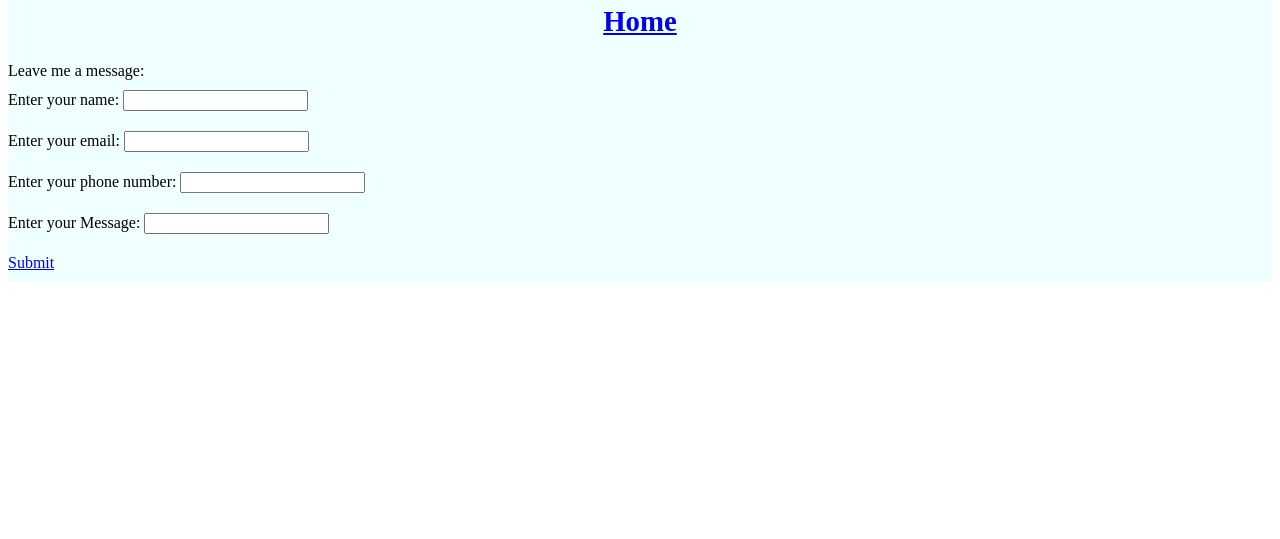
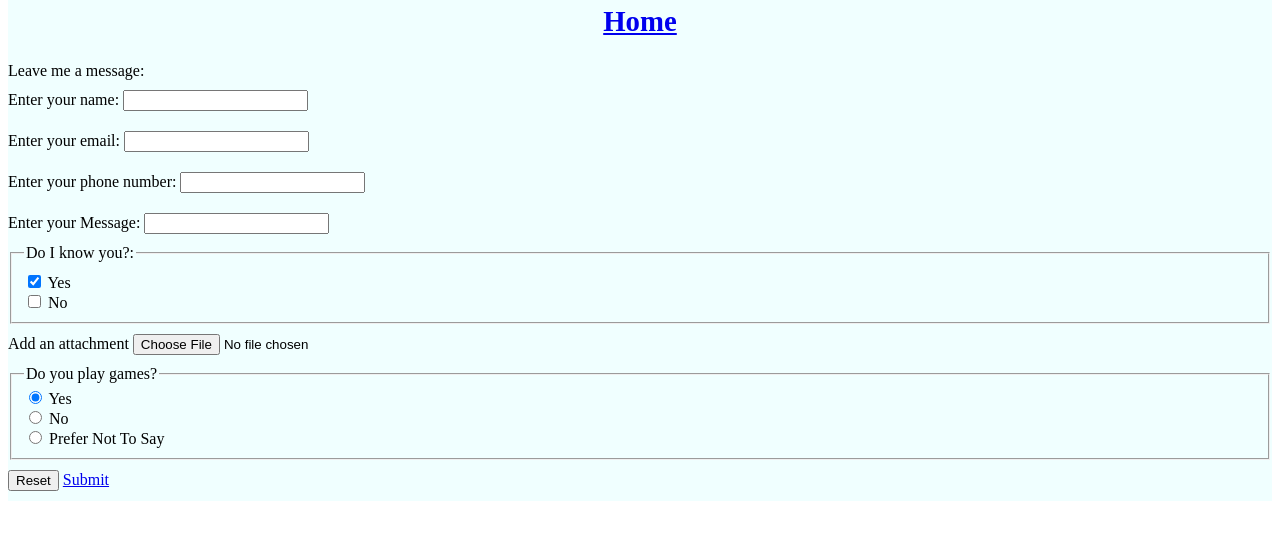
Before and after one commit to saultcollege-nasa201/lab-1-24w-kittytat, a plain HTML site: page docs/contact.html in a window 1280 px wide. Shown: the part 179-718 px from the top of the page. Drawn offline with Linux system fonts and the light colour scheme.

Commit message:
added more controls to contact

```diff
--- a/docs/contact.html
+++ b/docs/contact.html
@@ -43,8 +43,49 @@
             <label for="email">Enter your Message: </label>
             <input type="text" id="name" name="name" required minlength="4" maxlength="8"  />
           </div>
+          <fieldset class="formmat">
+            <legend>Do I know you?:</legend>
+
+            <div>
+              <input type="checkbox" id="Yes" name="Yes" checked />
+              <label>Yes</label>
+            </div>
+
+            <div>
+              <input type="checkbox" id="No" name="No" />
+              <label >No</label>
+            </div>
+          </fieldset>
+          <div class="formmat">
+            <label>Add an attachment</label>
+
+<input type="file" id="attachment" name="attachment" accept="image/png, image/jpeg" />
+
+          </div>
+
+          <div lass="formmat">
+            <fieldset>
+                <legend>Do you play games?</legend>
+
+                <div>
+                  <input type="radio" id="Yes" name="Yes" value="Yes" checked />
+                  <label>Yes</label>
+                </div>
+
+                <div>
+                  <input type="radio" id="No" name="No" value="No" />
+                  <label>No</label>
+                </div>
+
+                <div>
+                  <input type="radio" id="Prefer Not To Say" name="Prefer Not To Say" value="Prefer Not To Say" />
+                  <label ">Prefer Not To Say</label>
+                </div>
+              </fieldset>
+
+          </div>
           <div class="formmat" >
-            <a href="mailto:someone@example.com?Subject=Hello%20again" target="_top">
+            <input type="reset" value="Reset" /> <a href="mailto:someone@example.com?Subject=Hello%20again" target="_top">
             Submit</a>
         </div>
 
```
